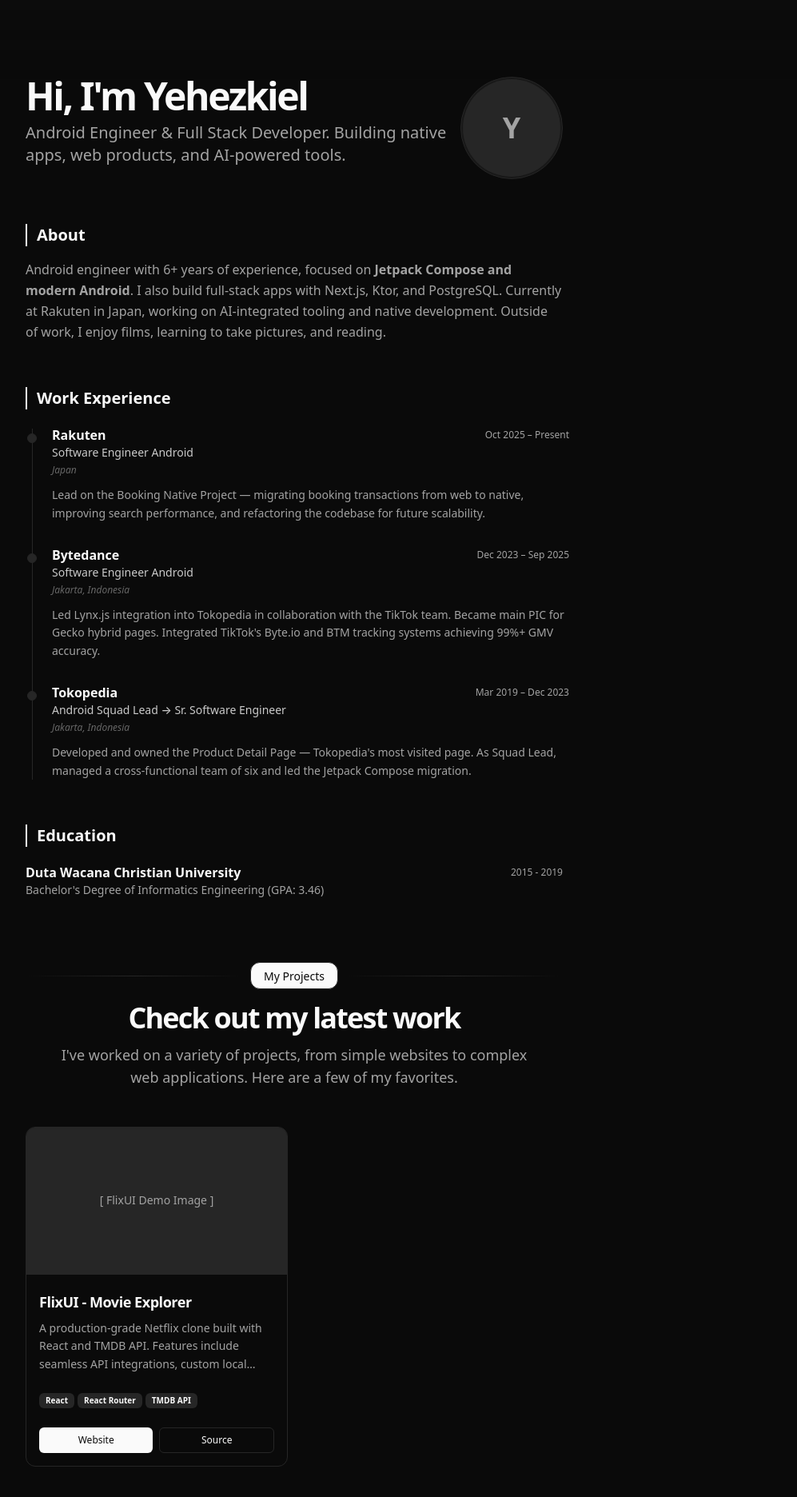
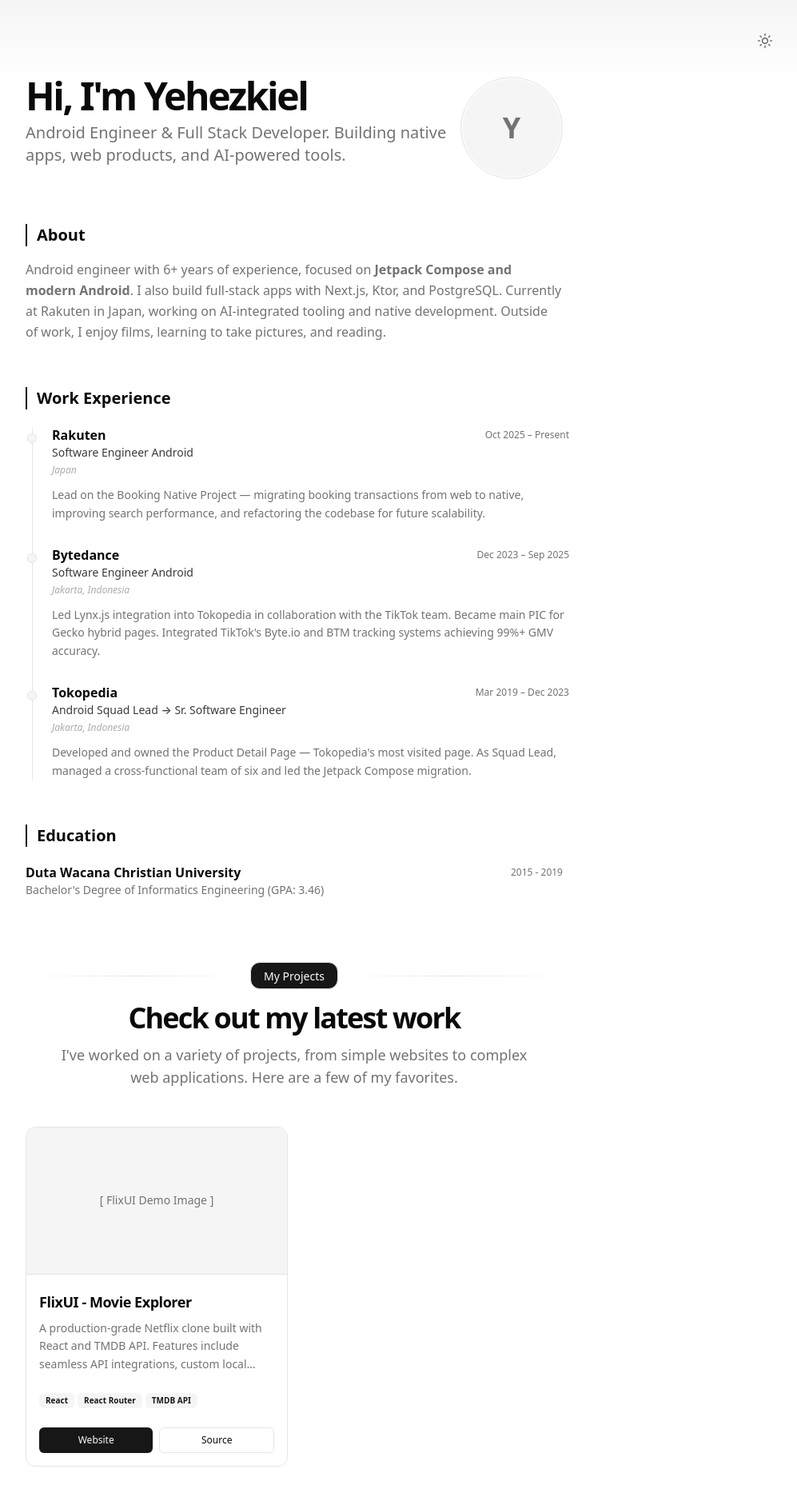
Before and after one commit to personalbotai/portfolio, a React (Create React App) app in the folder portfolio-react/: page / in a window 1280 px wide. Shown: the top 1872 px of the page at 80% size, without its empty margins (272-1269 px from the left). Built offline with nearby package versions, Linux system fonts and the light colour scheme.

Commit message:
Add Light and Dark theme toggle functionality

```diff
--- a/portfolio-react/src/App.js
+++ b/portfolio-react/src/App.js
@@ -1,13 +1,58 @@
-import React from 'react';
+import React, { useState, useEffect } from 'react';
 
 function App() {
+  const [theme, setTheme] = useState('dark');
+
+  useEffect(() => {
+    // Determine initial theme
+    const storedTheme = localStorage.getItem('theme');
+    if (storedTheme) {
+      setTheme(storedTheme);
+      if (storedTheme === 'dark') {
+        document.documentElement.classList.add('dark');
+      } else {
+        document.documentElement.classList.remove('dark');
+      }
+    } else if (window.matchMedia('(prefers-color-scheme: dark)').matches) {
+      setTheme('dark');
+      document.documentElement.classList.add('dark');
+    }
+  }, []);
+
+  const toggleTheme = () => {
+    if (theme === 'dark') {
+      document.documentElement.classList.remove('dark');
+      localStorage.setItem('theme', 'light');
+      setTheme('light');
+    } else {
+      document.documentElement.classList.add('dark');
+      localStorage.setItem('theme', 'dark');
+      setTheme('dark');
+    }
+  };
+
   return (
-    <div className="relative min-h-screen bg-background text-foreground selection:bg-primary selection:text-primary-foreground font-sans">
+    <div className="relative min-h-screen bg-background text-foreground selection:bg-primary selection:text-primary-foreground font-sans transition-colors duration-300">
+
+      {/* Theme Toggle Button */}
+      <div className="absolute top-6 right-6 z-50 sm:top-8 sm:right-8">
+        <button
+          onClick={toggleTheme}
+          className="p-2 rounded-full hover:bg-muted transition-colors border border-transparent hover:border-border text-muted-foreground hover:text-foreground focus:outline-none"
+          aria-label="Toggle Theme"
+        >
+          {theme === 'dark' ? (
+            <svg xmlns="http://www.w3.org/2000/svg" width="20" height="20" viewBox="0 0 24 24" fill="none" stroke="currentColor" strokeWidth="2" strokeLinecap="round" strokeLinejoin="round"><circle cx="12" cy="12" r="4"/><path d="M12 2v2"/><path d="M12 20v2"/><path d="m4.93 4.93 1.41 1.41"/><path d="m17.66 17.66 1.41 1.41"/><path d="M2 12h2"/><path d="M20 12h2"/><path d="m6.34 17.66-1.41 1.41"/><path d="m19.07 4.93-1.41 1.41"/></svg>
+          ) : (
+            <svg xmlns="http://www.w3.org/2000/svg" width="20" height="20" viewBox="0 0 24 24" fill="none" stroke="currentColor" strokeWidth="2" strokeLinecap="round" strokeLinejoin="round"><path d="M12 3a6 6 0 0 0 9 9 9 9 0 1 1-9-9Z"/></svg>
+          )}
+        </button>
+      </div>
 
       {/* Background Fade Effect */}
       <div className="absolute inset-0 top-0 left-0 right-0 h-[100px] overflow-hidden z-0">
         <div className="h-full w-full" style={{ maskImage: "linear-gradient(to bottom, black, transparent)", WebkitMaskImage: "linear-gradient(to bottom, black, transparent)"}}>
-          <div className="pointer-events-none w-full h-full bg-neutral-900/20"></div>
+          <div className="pointer-events-none w-full h-full bg-muted"></div>
         </div>
       </div>
 
@@ -30,8 +75,8 @@
                 </div>
 
                 <div className="order-1 md:order-2">
-                  <div className="rounded-full p-[2px] w-24 h-24 md:w-32 md:h-32 border border-border bg-muted/50 flex items-center justify-center overflow-hidden">
-                    <div className="w-full h-full rounded-full bg-muted flex items-center justify-center text-4xl font-bold text-muted-foreground">
+                  <div className="rounded-full p-[2px] w-24 h-24 md:w-32 md:h-32 border border-border bg-muted/50 flex items-center justify-center overflow-hidden transition-colors duration-300">
+                    <div className="w-full h-full rounded-full bg-muted flex items-center justify-center text-4xl font-bold text-muted-foreground transition-colors duration-300">
                       Y
                     </div>
                   </div>
@@ -66,7 +111,7 @@
 
                 {/* Rakuten */}
                 <div className="relative w-full flex flex-col gap-1">
-                  <div className="absolute w-3 h-3 bg-muted border border-border rounded-full -left-[1.95rem] top-1.5"></div>
+                  <div className="absolute w-3 h-3 bg-muted border border-border rounded-full -left-[1.95rem] top-1.5 transition-colors duration-300"></div>
                   <div className="flex items-center justify-between gap-2">
                     <a href="https://rakuten.co.jp" target="_blank" rel="noopener noreferrer" className="font-semibold leading-none hover:underline">
                       Rakuten
@@ -82,7 +127,7 @@
 
                 {/* Bytedance */}
                 <div className="relative w-full flex flex-col gap-1">
-                  <div className="absolute w-3 h-3 bg-muted border border-border rounded-full -left-[1.95rem] top-1.5"></div>
+                  <div className="absolute w-3 h-3 bg-muted border border-border rounded-full -left-[1.95rem] top-1.5 transition-colors duration-300"></div>
                   <div className="flex items-center justify-between gap-2">
                     <a href="https://bytedance.com" target="_blank" rel="noopener noreferrer" className="font-semibold leading-none hover:underline">
                       Bytedance
@@ -98,7 +143,7 @@
 
                 {/* Tokopedia */}
                 <div className="relative w-full flex flex-col gap-1">
-                  <div className="absolute w-3 h-3 bg-muted border border-border rounded-full -left-[1.95rem] top-1.5"></div>
+                  <div className="absolute w-3 h-3 bg-muted border border-border rounded-full -left-[1.95rem] top-1.5 transition-colors duration-300"></div>
                   <div className="flex items-center justify-between gap-2">
                     <a href="https://tokopedia.com" target="_blank" rel="noopener noreferrer" className="font-semibold leading-none hover:underline">
                       Tokopedia
@@ -143,11 +188,11 @@
 
               <div className="flex flex-col gap-y-4 items-center justify-center mt-6">
                 <div className="flex items-center w-full">
-                  <div className="flex-1 h-px bg-gradient-to-r from-transparent via-border to-transparent"></div>
-                  <div className="border border-border bg-primary z-10 rounded-xl px-4 py-1 mx-2">
+                  <div className="flex-1 h-px bg-gradient-to-r from-transparent via-border to-transparent transition-colors duration-300"></div>
+                  <div className="border border-border bg-primary z-10 rounded-xl px-4 py-1 mx-2 transition-colors duration-300">
                     <span className="text-primary-foreground text-sm font-medium">My Projects</span>
                   </div>
-                  <div className="flex-1 h-px bg-gradient-to-l from-transparent via-border to-transparent"></div>
+                  <div className="flex-1 h-px bg-gradient-to-l from-transparent via-border to-transparent transition-colors duration-300"></div>
                 </div>
 
                 <div className="flex flex-col gap-y-3 items-center justify-center text-center">
@@ -161,25 +206,25 @@
               <div className="grid grid-cols-1 gap-4 sm:grid-cols-2 max-w-[800px] mx-auto mt-4">
 
                 {/* Project Card */}
-                <div className="flex flex-col border border-border rounded-xl overflow-hidden hover:-translate-y-1 hover:shadow-lg hover:border-border/80 transition-all duration-200 bg-background">
-                  <div className="w-full aspect-video bg-muted border-b border-border flex items-center justify-center text-muted-foreground text-sm font-medium">
+                <div className="flex flex-col border border-border rounded-xl overflow-hidden hover:-translate-y-1 hover:shadow-lg hover:border-border/80 transition-all duration-300 bg-background">
+                  <div className="w-full aspect-video bg-muted border-b border-border flex items-center justify-center text-muted-foreground text-sm font-medium transition-colors duration-300">
                     [ FlixUI Demo Image ]
                   </div>
-                  <div className="p-4 flex flex-col gap-2">
+                  <div className="p-4 flex flex-col gap-2 flex-grow">
                     <h3 className="font-semibold tracking-tight mt-1 text-lg">FlixUI - Movie Explorer</h3>
                     <p className="text-muted-foreground text-sm leading-relaxed line-clamp-3">
                       A production-grade Netflix clone built with React and TMDB API. Features include seamless API integrations, custom local storage watchlist, grid-mode category filtering, and an integrated YouTube trailer full-screen player.
                     </p>
                     <div className="mt-auto pt-4 flex flex-wrap gap-1">
-                      <span className="px-2 py-0.5 text-[10px] font-semibold bg-secondary text-secondary-foreground rounded-md">React</span>
-                      <span className="px-2 py-0.5 text-[10px] font-semibold bg-secondary text-secondary-foreground rounded-md">React Router</span>
-                      <span className="px-2 py-0.5 text-[10px] font-semibold bg-secondary text-secondary-foreground rounded-md">TMDB API</span>
+                      <span className="px-2 py-0.5 text-[10px] font-semibold bg-secondary text-secondary-foreground rounded-md transition-colors duration-300">React</span>
+                      <span className="px-2 py-0.5 text-[10px] font-semibold bg-secondary text-secondary-foreground rounded-md transition-colors duration-300">React Router</span>
+                      <span className="px-2 py-0.5 text-[10px] font-semibold bg-secondary text-secondary-foreground rounded-md transition-colors duration-300">TMDB API</span>
                     </div>
                     <div className="mt-4 flex gap-2">
-                      <a href="https://personalbotai.github.io/netflix-clone" target="_blank" rel="noreferrer" className="inline-flex items-center justify-center whitespace-nowrap rounded-md text-xs font-medium bg-primary text-primary-foreground hover:bg-primary/90 h-8 px-3 py-2 w-full">
+                      <a href="https://personalbotai.github.io/netflix-clone" target="_blank" rel="noreferrer" className="inline-flex items-center justify-center whitespace-nowrap rounded-md text-xs font-medium bg-primary text-primary-foreground hover:bg-primary/90 h-8 px-3 py-2 w-full transition-colors duration-300">
                         Website
                       </a>
-                      <a href="https://github.com/personalbotai/netflix-clone" target="_blank" rel="noreferrer" className="inline-flex items-center justify-center whitespace-nowrap rounded-md text-xs font-medium border border-border bg-background hover:bg-muted text-foreground h-8 px-3 py-2 w-full">
+                      <a href="https://github.com/personalbotai/netflix-clone" target="_blank" rel="noreferrer" className="inline-flex items-center justify-center whitespace-nowrap rounded-md text-xs font-medium border border-border bg-background hover:bg-muted text-foreground h-8 px-3 py-2 w-full transition-colors duration-300">
                         Source
                       </a>
                     </div>
--- a/portfolio-react/src/index.css
+++ b/portfolio-react/src/index.css
@@ -3,7 +3,31 @@
 @tailwind utilities;
 
 @layer base {
+  :root {
+    --background: 0 0% 100%;
+    --foreground: 0 0% 3.9%;
+    --muted: 0 0% 96.1%;
+    --muted-foreground: 0 0% 45.1%;
+    --border: 0 0% 89.8%;
+    --primary: 0 0% 9%;
+    --primary-foreground: 0 0% 98%;
+    --secondary: 0 0% 96.1%;
+    --secondary-foreground: 0 0% 9%;
+  }
+
+  .dark {
+    --background: 0 0% 3.9%;
+    --foreground: 0 0% 98%;
+    --muted: 0 0% 14.9%;
+    --muted-foreground: 0 0% 63.9%;
+    --border: 0 0% 14.9%;
+    --primary: 0 0% 98%;
+    --primary-foreground: 0 0% 9%;
+    --secondary: 0 0% 14.9%;
+    --secondary-foreground: 0 0% 98%;
+  }
+
   body {
-    @apply bg-background text-foreground font-sans antialiased min-h-screen relative;
+    @apply bg-background text-foreground font-sans antialiased min-h-screen relative transition-colors duration-300;
   }
 }
--- a/portfolio-react/tailwind.config.js
+++ b/portfolio-react/tailwind.config.js
@@ -7,15 +7,15 @@
   theme: {
     extend: {
       colors: {
-        background: "#0a0a0a",
-        foreground: "#fafafa",
-        muted: "#262626",
-        "muted-foreground": "#a3a3a3",
-        border: "#262626",
-        primary: "#fafafa",
-        "primary-foreground": "#0a0a0a",
-        secondary: "#262626",
-        "secondary-foreground": "#fafafa"
+        background: "hsl(var(--background))",
+        foreground: "hsl(var(--foreground))",
+        muted: "hsl(var(--muted))",
+        "muted-foreground": "hsl(var(--muted-foreground))",
+        border: "hsl(var(--border))",
+        primary: "hsl(var(--primary))",
+        "primary-foreground": "hsl(var(--primary-foreground))",
+        secondary: "hsl(var(--secondary))",
+        "secondary-foreground": "hsl(var(--secondary-foreground))"
       },
       fontFamily: {
         sans: ['ui-sans-serif', 'system-ui', '-apple-system', 'BlinkMacSystemFont', 'Segoe UI', 'Roboto', 'Helvetica Neue', 'Arial', 'sans-serif'],
```
